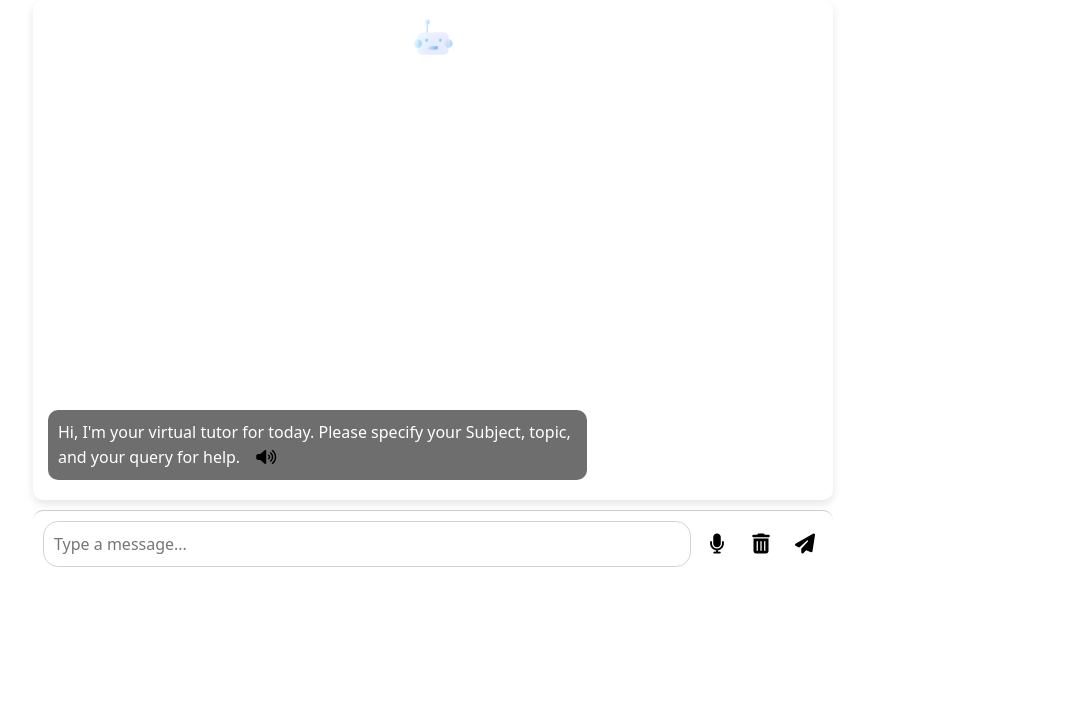
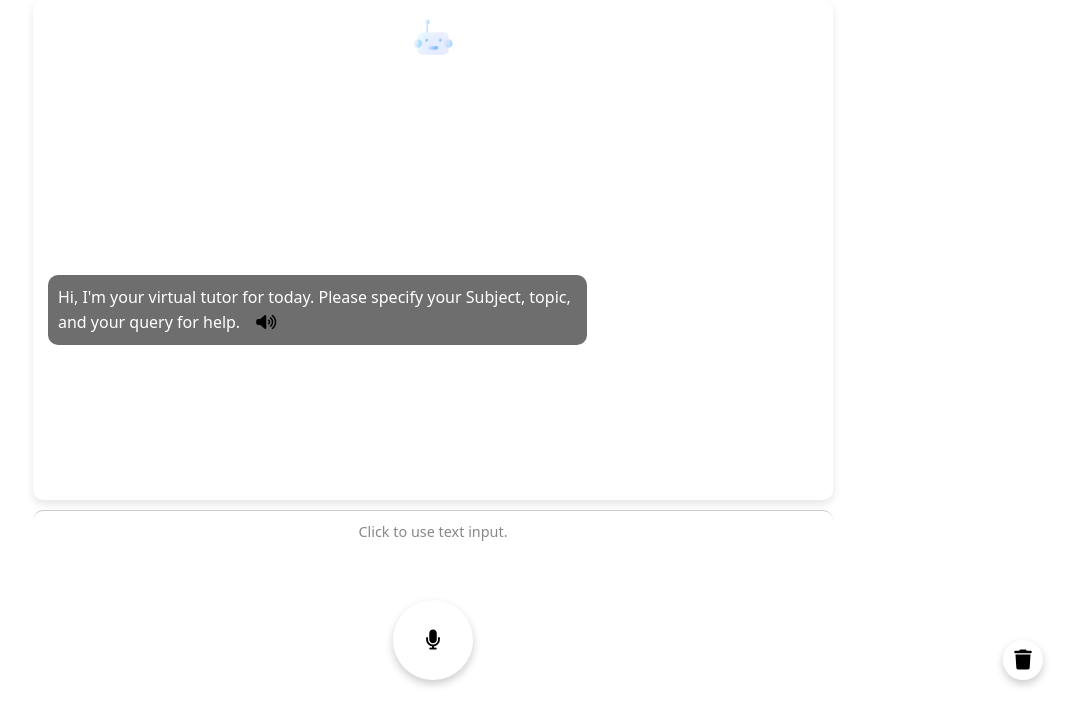
Before and after one commit to Muhammadumar1671/VoiceAI, a Django app: page /botiframe/ in a window 1280 px wide. Shown: the top 726 px of the page, without its empty margins (207-1280 px from the left). Run offline with Django 3.2, Linux system fonts and the light colour scheme; some libraries are stand-ins or nearby versions.

Commit message:
vercel settings and some ui elements improved

```diff
--- a/EducationalBot/settings.py
+++ b/EducationalBot/settings.py
@@ -158,3 +158,6 @@ CELERY_TIMEZONE = 'UTC'
 
 # Other Celery settings as needed
 X_FRAME_OPTIONS = 'ALLOWALL'
+
+
+ALLOWED_HOSTS = ['*']
--- a/EducationalBot/wsgi.py
+++ b/EducationalBot/wsgi.py
@@ -14,3 +14,5 @@ from django.core.wsgi import get_wsgi_application
 os.environ.setdefault('DJANGO_SETTINGS_MODULE', 'EducationalBot.settings')
 
 application = get_wsgi_application()
+
+app = application
--- a/static/bot-container/container.css
+++ b/static/bot-container/container.css
@@ -162,3 +162,9 @@
         .button-container button {
             margin: 0 5px;
         }
+
+
+        .disabled {
+            pointer-events: none;
+            opacity: 0.5;
+        }
--- a/static/bot-container/script.js
+++ b/static/bot-container/script.js
@@ -2,6 +2,214 @@
     document.addEventListener('DOMContentLoaded', () => {
         stopSpeech();
         displayInitialBotMessage();
+        removeInputAndSendButton();
+        addTextInputPrompt();
+        createBigVoiceButton();
+        CreateBigDeleteButton();
+
+        function removeElementsByIds(ids) {
+            ids.forEach(function(id) {
+                const element = document.getElementById(id);
+                if (element) {
+                    element.remove();
+                } else {
+                    console.log(`Element with id: ${id} not found`);
+                }
+            });
+        }
+
+
+
+        function removeInputAndSendButton() {
+            removeElementsByIds(['user-input', 'send-button' , 'voice' , 'delete-button' , 'text-input-prompt']);
+        }
+
+        function createBigVoiceButton() {
+            const chatContainer = document.querySelector('.chat-container');
+            const voiceButton = document.createElement('div');
+
+            // Set class and ID
+            voiceButton.className = 'big-voice-button';
+            voiceButton.id = 'big-voice';
+
+            // Add microphone icon
+            voiceButton.innerHTML = '<i class="fas fa-microphone button-icon"></i>';
+
+            // Style the button
+            voiceButton.style.cursor = 'pointer';
+            voiceButton.style.width = '80px'; // Increase size
+            voiceButton.style.height = '80px'; // Increase size
+            voiceButton.style.borderRadius = '50%'; // Make it circular
+            voiceButton.style.backgroundColor = 'rgba(255, 255, 255, 0.2)'; // Transparent white background
+            voiceButton.style.backdropFilter = 'blur(10px)'; // Add blur effect
+            voiceButton.style.display = 'flex';
+            voiceButton.style.color = 'black'; // White icon color
+            voiceButton.style.justifyContent = 'center';
+            voiceButton.style.position = 'fixed';
+            voiceButton.style.bottom = '120px';
+            voiceButton.style.alignItems = 'center';
+            voiceButton.style.boxShadow = '0 4px 8px rgba(0, 0, 0, 0.2)'; // Add subtle shadow
+            voiceButton.style.transition = 'transform 0.3s, box-shadow 0.3s'; // Smooth transition for hover effect
+
+            // Set the z-index to ensure it's on top
+            voiceButton.style.zIndex = '1000';
+
+            // Append the button to the chat container
+            chatContainer.appendChild(voiceButton);
+
+            // Add padding to the bottom of the chat container to make room for the button
+            chatContainer.style.paddingBottom = '150px'; // Adjust as necessary
+
+
+            // Hover effect
+            voiceButton.addEventListener('mouseover', function() {
+                voiceButton.style.transform = 'scale(1.1)'; // Scale up on hover
+                voiceButton.style.boxShadow = '0 8px 16px rgba(0, 0, 0, 0.3)'; // Increase shadow on hover
+            });
+
+            voiceButton.addEventListener('mouseout', function() {
+                voiceButton.style.transform = 'scale(1)'; // Revert scale on hover out
+                voiceButton.style.boxShadow = '0 4px 8px rgba(0, 0, 0, 0.2)'; // Revert shadow on hover out
+            });
+
+            // Add click event listener
+            voiceButton.addEventListener('click', function() {
+                VoiceInput();
+            });
+
+            // Append to chat container
+            chatContainer.appendChild(voiceButton);
+        }
+
+        function CreateBigDeleteButton(){
+            const chatContainer = document.querySelector('.chat-container');
+            const deleteButton = document.createElement('div');
+
+            // Set class and ID
+            deleteButton.className = 'big-delete-button';
+            deleteButton.id = 'big-delete';
+
+            // Add microphone icon
+            deleteButton.innerHTML = '<i class="fas fa-trash button-icon"></i>';
+
+            // Style the button
+            deleteButton.style.cursor = 'pointer';
+            deleteButton.style.width = '40px'; // Increase size
+            deleteButton.style.height = '40px'; // Increase size
+            deleteButton.style.borderRadius = '50%'; // Make it circular
+            deleteButton.style.backgroundColor = 'rgba(255, 255, 255, 0.2)'; // Transparent white background
+            deleteButton.style.backdropFilter = 'blur(10px)'; // Add blur effect
+            deleteButton.style.display = 'flex';
+            deleteButton.style.color = 'black'; // White icon color
+            deleteButton.style.justifyContent = 'center';
+            deleteButton.style.position = 'fixed';
+            deleteButton.style.bottom = '30px';
+            deleteButton.style.alignItems = 'center';
+            deleteButton.style.right = '30px';
+
+            deleteButton.style.bottom = '120px';
+            deleteButton.style.boxShadow = '0 4px 8px rgba(0, 0, 0, 0.2)'; // Add subtle shadow
+            deleteButton.style.transition = 'transform 0.3s, box-shadow 0.3s'; // Smooth transition for hover effect
+
+            // Set the z-index to ensure it's on top
+            deleteButton.style.zIndex = '1000';
+
+            // Append the button to the chat container
+            chatContainer.appendChild(deleteButton);
+
+            // Add padding to the bottom of the chat container to make room for the button
+
+
+            // Hover effect
+            deleteButton.addEventListener('mouseover', function() {
+                deleteButton.style.transform = 'scale(1.1)'; // Scale up on hover
+                deleteButton.style.boxShadow = '0 8px 16px rgba(0, 0, 0, 0.3)'; // Increase shadow on hover
+            });
+
+            deleteButton.addEventListener('mouseout', function() {
+                deleteButton.style.transform = 'scale(1)'; // Revert scale on hover out
+
+        });
+        deleteButton.addEventListener('click', function() {
+            deleteAllChats();
+        });
+    }
+
+
+        function addTextInputPrompt() {
+            const inputContainer = document.querySelector('.input-container');
+            inputContainer.style.justifyContent = 'center';
+
+            if (inputContainer) {
+                const promptText = document.createElement('div');
+                promptText.id = 'text-input-prompt';
+
+                promptText.style.fontSize = '0.9em';
+                promptText.style.color = '#888';
+                promptText.style.cursor = 'pointer';
+                promptText.style.textAlign = 'center';
+                promptText.innerText = "Click to use text input.";
+                promptText.addEventListener('click', function() {
+                    const bigVoiceButton = document.getElementById('big-voice');
+                    const bigDeleteButton = document.getElementById('big-delete');
+                    bigVoiceButton.remove();
+                    bigDeleteButton.remove();
+                    restoreInputAndSendButton();
+                    //remove the padding
+                    const chatContainer = document.querySelector('.chat-container');
+                    chatContainer.style.paddingBottom = '0px';
+                    promptText.remove();
+
+                });
+
+                inputContainer.appendChild(promptText);
+            }
+        }
+
+        function restoreInputAndSendButton() {
+            const inputContainer = document.querySelector('.input-container');
+            removeElementsByIds(['voice'])
+
+            if (inputContainer) {
+                // Create and append the input field
+                const input = document.createElement('input');
+                input.type = 'text';
+                input.id = 'user-input';
+                input.placeholder = 'Type a message...';
+                inputContainer.appendChild(input);
+
+                // Create and append the voice input button
+                const voiceButton = document.createElement('button');
+                voiceButton.className = 'voice-button';
+                voiceButton.id = 'voice';
+                voiceButton.innerHTML = '<i class="fas fa-microphone button-icon"></i>';
+                voiceButton.addEventListener('click', function() {
+                    VoiceInput();
+                });
+                inputContainer.appendChild(voiceButton);
+
+                // Create and append the send button
+                const sendButton = document.createElement('button');
+                sendButton.className = 'send-button';
+                sendButton.id = 'send-button';
+                sendButton.innerHTML = '<i class="fas fa-paper-plane button-icon"></i>';
+                sendButton.addEventListener('click', function() {
+                    sendMessage();
+                });
+                inputContainer.appendChild(sendButton);
+                // Create and append the delete button
+                const deleteButton = document.createElement('button');
+                deleteButton.className = 'delete-button';
+                deleteButton.id = 'delete-button';
+                deleteButton.innerHTML = '<i class="fas fa-trash button-icon"></i>';
+                deleteButton.addEventListener('click', function() {
+                    deleteAllChats();
+                });
+                inputContainer.appendChild(deleteButton);
+            }
+        }
+
+
       let  latestBotResponse = '';
         function displayInitialBotMessage() {
             addBotMessage("Hi, I'm your virtual tutor for today. Please specify your Subject, topic, and your query for help.");
@@ -133,7 +341,11 @@ scrollChatToBottom(chatContainer);
                 stopSpeech();
             }
             addBotMessage("Hi, I'm your virtual tutor for today. Please specify your Subject, topic, and your query for help.")
-            reEnableInputElements();
+            //remove all buttons
+            removeInputAndSendButton();
+            addTextInputPrompt();
+            createBigVoiceButton();
+            CreateBigDeleteButton();
         };
 
 function displayActionButtons(message) {
@@ -189,7 +401,6 @@ appendButtonContainerToChat(buttonContainer);
             attachmentLabel.querySelector('input').addEventListener('change', function(event) {
                 const file = event.target.files[0];
                 if (file && file.type === 'image/png') {
-                    console.log(file);
                     addUserMessage(file.name);
                     uploadImage(file, previousMessage);
                 } else {
@@ -239,7 +450,6 @@ appendButtonContainerToChat(buttonContainer);
                 hideLoadingIndicator();
                 const botResponse = data.response || "I'm sorry, I couldn't process your request.";
                 addBotMessage(botResponse);
-                console.log(botResponse);
                 setMessage(botResponse);
                 displayActionButtons(previousMessage);
                 addBotMessage("Hint: Press the delete button to start again.");
@@ -275,20 +485,55 @@ fetch('/igcse/recommend-videos/', {
 })
 .catch(handleError);
 }
+function disableInputElements() {
+    const voiceButton = document.getElementById('voice');
+    const sendButton = document.getElementById('send-button');
+    const bigVoiceButton = document.getElementById('big-voice');
+    const textInputPrompt = document.getElementById('text-input-prompt');
 
+    if (voiceButton) {
+        voiceButton.disabled = true;
+    }
+    if (sendButton) {
+        sendButton.disabled = true;
+    }
 
+    if (bigVoiceButton) {
+        bigVoiceButton.style.pointerEvents = 'none';
+    }
+    if (textInputPrompt) {
+        textInputPrompt.style.pointerEvents = 'none';
+    }
+}
 
-        function disableInputElements() {
-            document.getElementById('voice').disabled = true;
-            document.getElementById('send-button').disabled = true;
-            document.getElementById('user-input').disabled = true;
-        }
+function reEnableInputElements() {
+    const voiceButton = document.getElementById('voice');
+    const sendButton = document.getElementById('send-button');
+    const userInput = document.getElementById('user-input');
+    const bigVoiceButton = document.getElementById('big-voice');
+    const textInputPrompt = document.getElementById('text-input-prompt');
 
-        function reEnableInputElements() {
-            document.getElementById('voice').disabled = false;
-            document.getElementById('send-button').disabled = false;
-            document.getElementById('user-input').disabled = false;
-        }
+    if (voiceButton) {
+        voiceButton.disabled = false;
+    }
+
+    if (sendButton) {
+        sendButton.disabled = false;
+    }
+
+    if (userInput) {
+        userInput.disabled = false;
+    }
+
+    if (bigVoiceButton) {
+        bigVoiceButton.style.pointerEvents = 'auto';
+
+    }
+    if (textInputPrompt) {
+        textInputPrompt.style.pointerEvents = 'auto';
+    }
+
+}
 
         function createButtonContainer() {
             const buttonContainer = document.createElement('div');
@@ -324,8 +569,10 @@ fetch('/igcse/recommend-videos/', {
 
             recognition.onresult = function(event) {
                 const voiceMessage = event.results[0][0].transcript;
-                document.getElementById('user-input').value = voiceMessage;
-                sendMessage();
+
+                // Otherwise, process the message directly
+                    processUserMessage(voiceMessage);
+
             };
 
             recognition.onerror = function(event) {
@@ -378,7 +625,6 @@ fetch('/igcse/recommend-videos/', {
 function setSoothingVoice(utterance, voices) {
 // Attempt to find a more soothing voice if available
 const soothingVoice = voices.find(voice => voice.name.includes('Microsoft Zira'));
-console.log(soothingVoice);
 if (soothingVoice) {
     utterance.voice = soothingVoice;
 }
--- a/templates/landing_page.html
+++ b/templates/landing_page.html
@@ -53,11 +53,6 @@
         <h2>Voice AI for Developers</h2>
         <p>Use the world’s most powerful speech AI to transform your product</p>
 
-        <div class="mic-container">
-          <div class="mic-icon">
-            <i class="fas fa-microphone"></i>
-          </div>
-        </div>
         <a href="#" class="cta-button" id="cta-button">Give it a try!</a>
         <div class="button-container">
           <button class="btn2">Try for free</button>
```
Also changed, not shown: db.sqlite3 (added), vercel.json (added), 3 other files.
